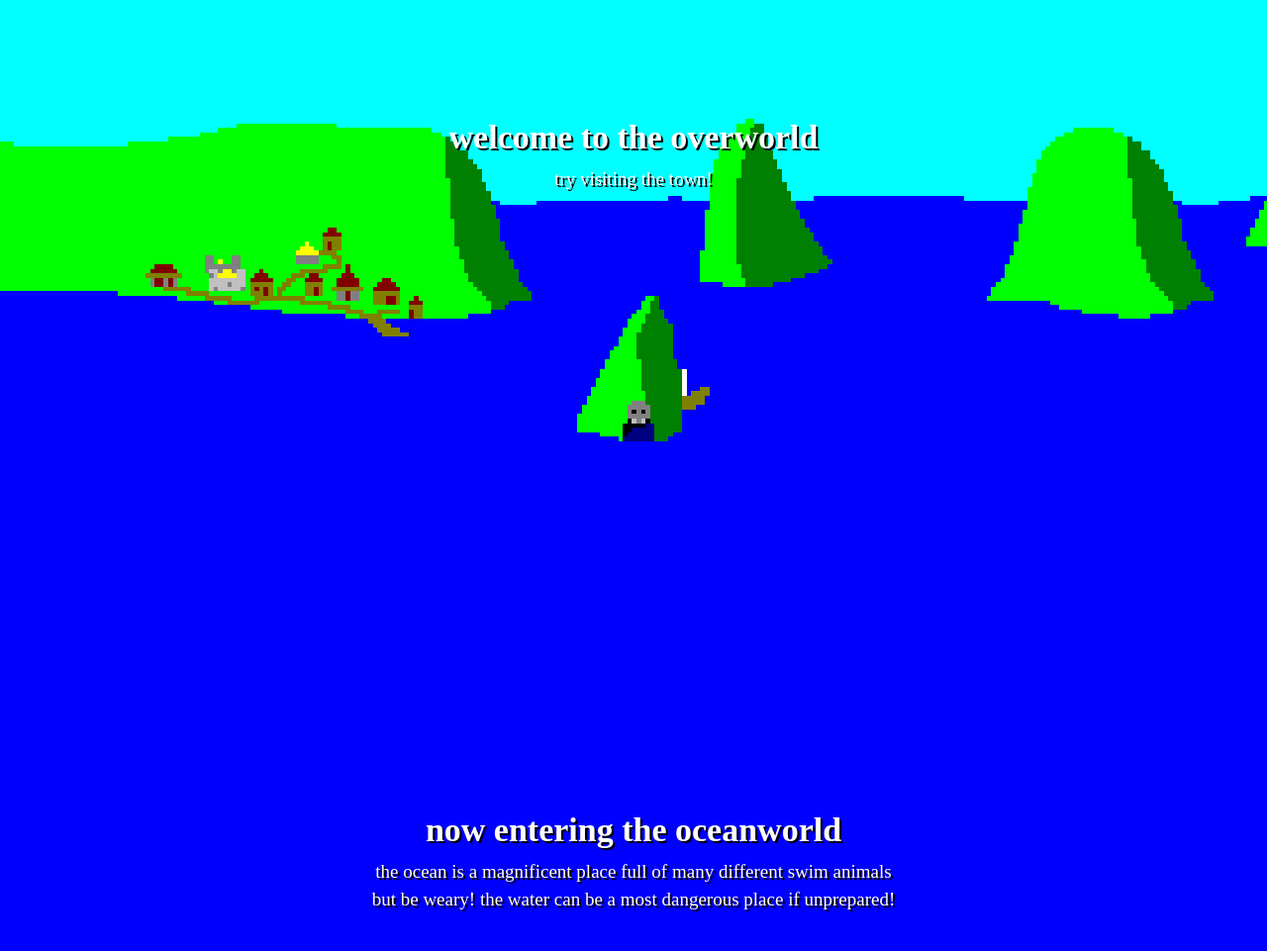
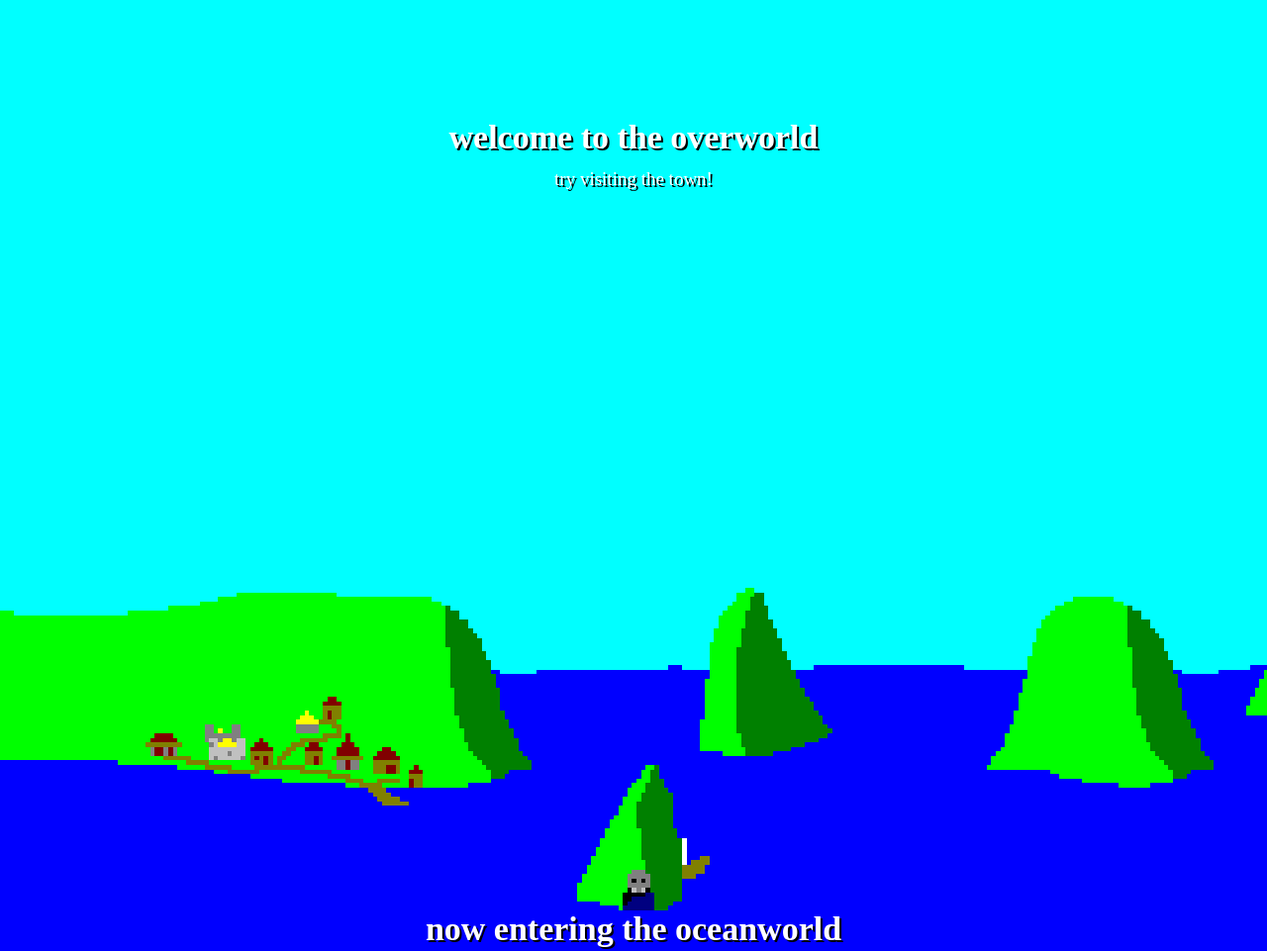
Before and after one commit to ingobeans/ingobeans.github.io, a plain HTML site: page index.html in a window 1280 px wide. Shown: the part 1680-2641 px from the top of the page at 99% size. Drawn offline with Linux system fonts and the light colour scheme.

Commit message:
improve button positioning

```diff
--- a/style.css
+++ b/style.css
@@ -17,18 +17,18 @@ body {
 }
 
 .town {
-  width: calc(61px * 4.6);
-  height: calc(20px * 4.6);
+  width: calc(61px * 689 / 150);
+  height: calc(20px * 689 / 150);
   position: absolute;
-  left: calc(32px * 4.6);
-  margin-top: calc(24px * 4.6);
+  left: calc(32px * 689 / 150);
+  margin-top: calc(100vh - (20px + 28px) * 689 / 150);
 }
 .pirate {
-  width: calc(9px * 4.6);
-  height: calc(11px * 4.6);
+  width: calc(9px * 689 / 150);
+  height: calc(11px * 689 / 150);
   position: absolute;
-  left: calc(136px * 4.6);
-  margin-top: calc(60px * 4.6);
+  left: calc(136px * 689 / 150);
+  margin-top: calc(100vh - 11px * 689 / 150);
 }
 .location {
   background-color: rgba(0, 0, 0, 0);
@@ -36,7 +36,8 @@ body {
 }
 .location:hover {
   cursor: pointer;
-  border: yellow 4.6px solid;
+  border: yellow solid;
+  border-width: calc(689px / 150);
   border-radius: 0px;
 }
 
@@ -91,11 +92,10 @@ p {
 }
 
 #overworld {
-  background: url("town.png"), url("overworld.gif"), url("water.png");
-  background-position: top left, top left, left calc(100% + 120px);
-  background-repeat: no-repeat, repeat-x, repeat-x;
+  background: url("town.png"), url("overworld.gif");
+  background-position: bottom left, bottom left;
+  background-repeat: no-repeat, repeat-x;
   background-size: 689px;
-  height: calc(100vh - 100px);
 }
 
 #oceanworld {
```
